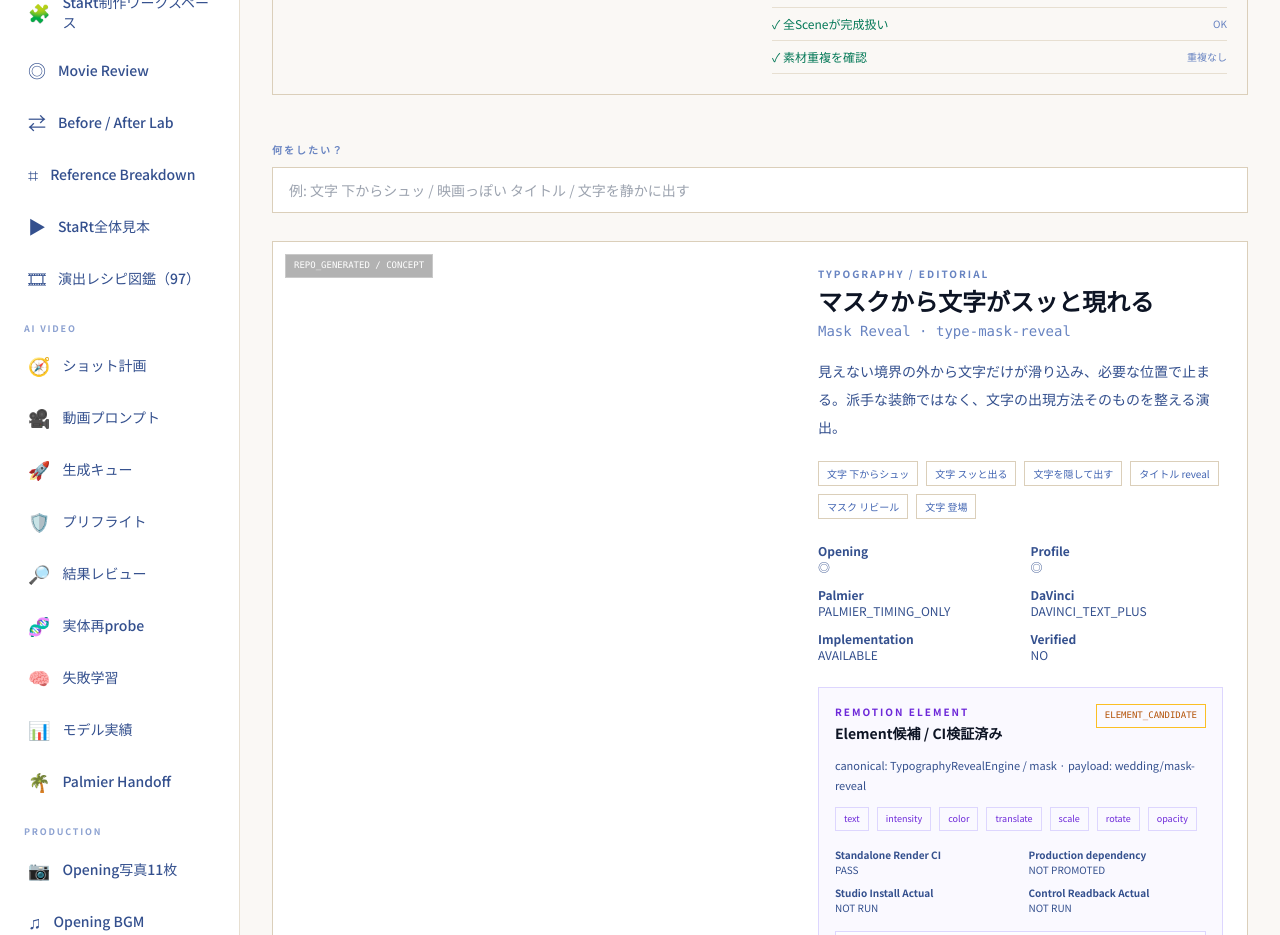
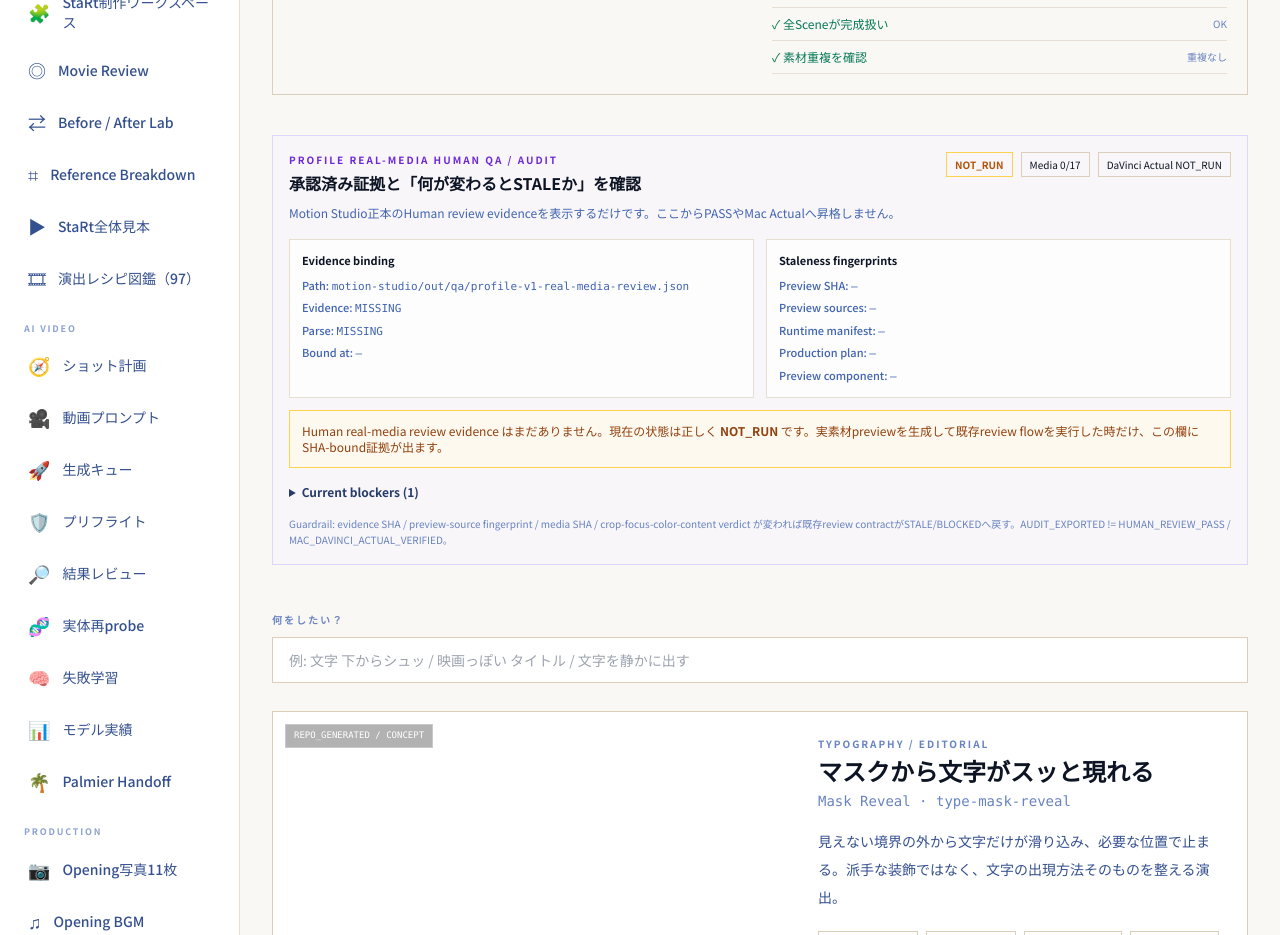
Before and after one commit to m-shogo/wedding-project, a React (Vite) app in the folder movie-dashboard/: page /movie-coach/motion-library in a window 1280 px wide. Shown: the part 1020-1955 px from the top of the page. Built offline with nearby package versions, Linux system fonts and the light colour scheme.

Commit message:
Movie: surface Profile QA audit in Motion Zukan

```diff
--- a/movie-dashboard/src/pages/VisualMotionLibrary.tsx
+++ b/movie-dashboard/src/pages/VisualMotionLibrary.tsx
@@ -2,6 +2,7 @@ import { useMemo, useState } from "react";
 import { Header } from "../components/Header";
 import { MaskRevealEditableWorkspace } from "../components/MaskRevealEditableWorkspace";
 import { MotionZukanProductionWorkspace } from "../components/MotionZukanProductionWorkspace";
+import { ProfileRealMediaQaAuditCard } from "../components/ProfileRealMediaQaAuditCard";
 import { RemotionElementReadinessPanel } from "../components/RemotionElementReadinessPanel";
 import { getMotionLearningBundle } from "../data/motionLearningLinks";
 import { getLatestPreviewEvidence } from "../data/motionPreviewEvidence";
@@ -33,6 +34,9 @@ export function VisualMotionLibrary() {
       </section>
 
       <MotionZukanProductionWorkspace />
+      <div className="mb-10">
+        <ProfileRealMediaQaAuditCard />
+      </div>
 
       <label className="block mb-7">
         <span className="text-[10px] tracking-[0.2em] font-semibold text-navy-400">何をしたい？</span>
```
